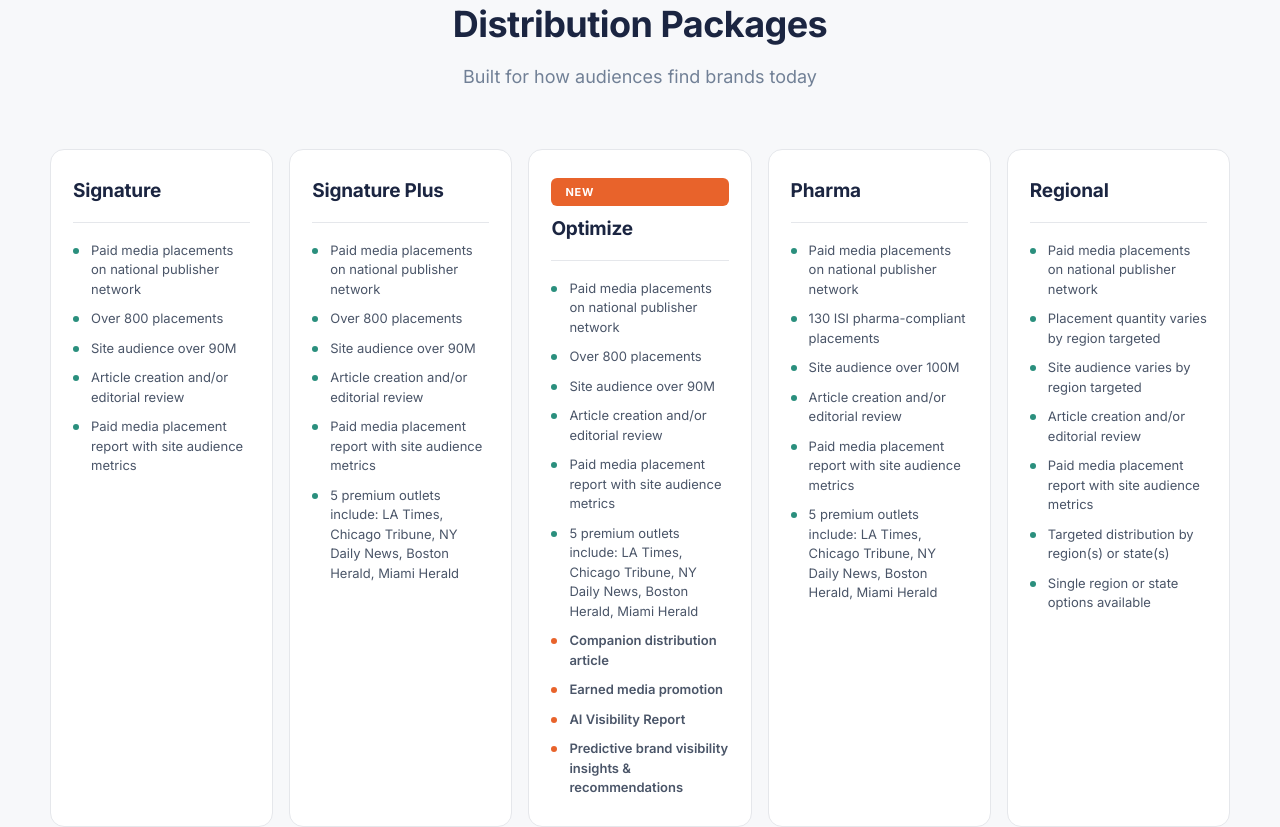
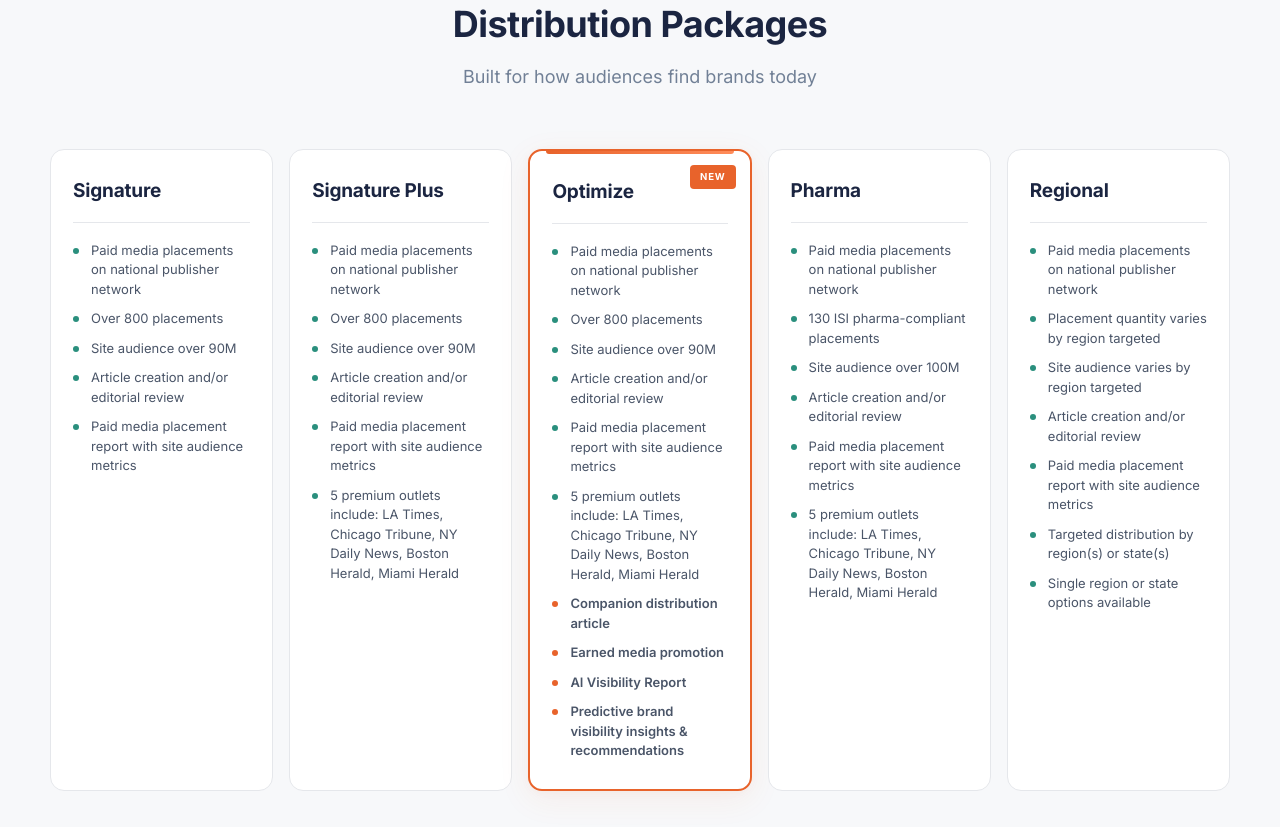
Before and after one commit to Public-Sites-C37/brandpoint_homepage, a plain HTML site: page index.html in a window 1280 px wide. Shown: the part 1259-2086 px from the top of the page. Drawn offline with Linux system fonts and the light colour scheme; animation ran at ten frames a second.

Commit message:
Polish Optimize package card with highlighted treatment
- Add orange top accent bar and border glow to Optimize card
- Position "New" badge as absolute pill in top-right corner
- Align all package H3 titles at same vertical position
- Add bp-landing-package-new class for featured card styling

Co-Authored-By: Claude Opus 4.6 (1M context) <noreply@anthropic.com>

```diff
--- a/css/styles.css
+++ b/css/styles.css
@@ -521,6 +521,38 @@ ul {
   padding: 28px 22px;
   border-radius: var(--bp-radius);
   position: relative;
+}
+
+.bp-landing-package-card .bp-landing-badge {
+  position: absolute;
+  top: 14px;
+  right: 14px;
+  margin-bottom: 0;
+  font-size: 0.6rem;
+  padding: 4px 10px;
+  border-radius: 4px;
+  z-index: 1;
+}
+
+.bp-landing-package-new {
+  border-color: var(--bp-orange);
+  border-width: 2px;
+  box-shadow: 0 8px 32px rgba(232, 99, 43, 0.08), 0 2px 8px rgba(232, 99, 43, 0.04);
+}
+
+.bp-landing-package-new::before {
+  content: '';
+  position: absolute;
+  top: 0;
+  left: 16px;
+  right: 16px;
+  height: 3px;
+  background: linear-gradient(90deg, var(--bp-orange), #ff8c5a);
+  border-radius: 0 0 3px 3px;
+}
+
+.bp-landing-package-new:hover {
+  box-shadow: 0 12px 40px rgba(232, 99, 43, 0.12), 0 4px 12px rgba(232, 99, 43, 0.06);
 }
 
 .bp-landing-package-features {
--- a/index.html
+++ b/index.html
@@ -126,7 +126,7 @@
         </div>
 
         <!-- Optimize -->
-        <div class="bp-landing-card bp-landing-package-card">
+        <div class="bp-landing-card bp-landing-package-card bp-landing-package-new">
           <span class="bp-landing-badge">New</span>
           <h3 class="bp-landing-h3">Optimize</h3>
           <ul class="bp-landing-package-features">
```
